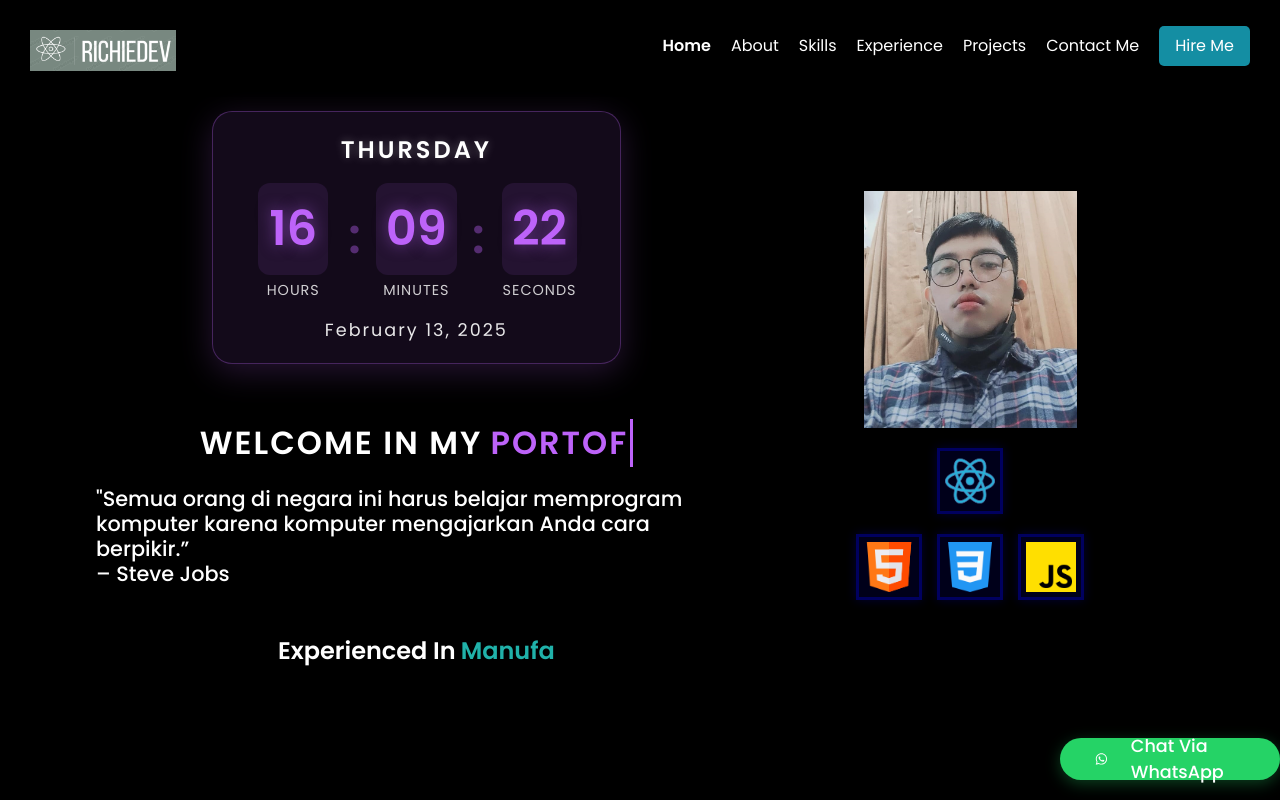
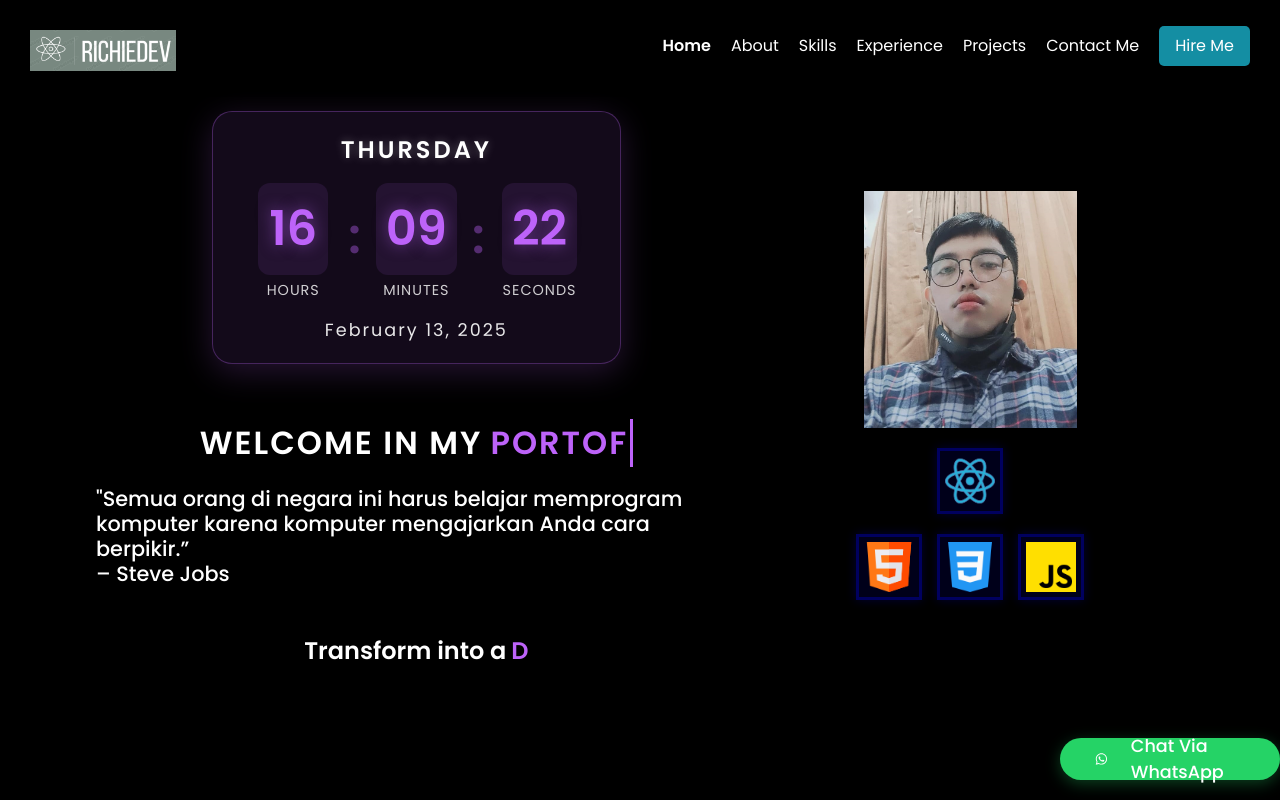
Before and after one commit to rio-damanik/react-portofolios, a React (Create React App) app: page / in a window 1280 px wide. Shown: the top 800 px of the page. Built offline with nearby package versions, Linux system fonts and the light colour scheme.

Commit message:
My Portofolios 25 Fix

```diff
--- a/src/components/TextWrapper/TextWrapper.jsx
+++ b/src/components/TextWrapper/TextWrapper.jsx
@@ -1,11 +1,11 @@
-import React, { useState, useEffect } from 'react';
+import React, { useState, useEffect, useCallback, useMemo } from 'react';
 import './TextWrapper.css';
 
 const TextWrapper = () => {
   const [displayedWord, setDisplayedWord] = useState('');
   const [currentPhraseIndex, setCurrentPhraseIndex] = useState(0);
 
-  const phrases = [
+  const phrases = useMemo(() => [
     {
       prefix: "Experienced In ",
       word: "Manufacturing",
@@ -16,35 +16,35 @@ const TextWrapper = () => {
       word: "Developer",
       type: "purple"
     }
-  ];
+  ], []);
+
+  const typeNextChar = useCallback((charIndex, currentPhrase, timeoutId) => {
+    if (charIndex <= currentPhrase.word.length) {
+      setDisplayedWord(currentPhrase.word.slice(0, charIndex));
+      timeoutId.current = setTimeout(() => {
+        typeNextChar(charIndex + 1, currentPhrase, timeoutId);
+      }, 300);
+    } else {
+      // Wait 2 seconds before switching to next phrase
+      timeoutId.current = setTimeout(() => {
+        setCurrentPhraseIndex((prev) => (prev + 1) % phrases.length);
+        setDisplayedWord('');
+      }, 2000);
+    }
+  }, [phrases.length]);
 
   useEffect(() => {
-    let timeoutId;
+    const timeoutId = { current: null };
     const currentPhrase = phrases[currentPhraseIndex];
-    let charIndex = 0;
 
-    const typeNextChar = () => {
-      if (charIndex <= currentPhrase.word.length) {
-        setDisplayedWord(currentPhrase.word.slice(0, charIndex));
-        charIndex++;
-        timeoutId = setTimeout(typeNextChar, 1000);
-      } else {
-        // Wait 3 seconds before switching to next phrase
-        timeoutId = setTimeout(() => {
-          setCurrentPhraseIndex((prev) => (prev + 1) % phrases.length);
-          setDisplayedWord('');
-        }, 3000);
+    typeNextChar(0, currentPhrase, timeoutId);
+
+    return () => {
+      if (timeoutId.current) {
+        clearTimeout(timeoutId.current);
       }
     };
-
-    typeNextChar();
-
-    return () => {
-      if (timeoutId) {
-        clearTimeout(timeoutId);
-      }
-    };
-  }, [currentPhraseIndex]);
+  }, [currentPhraseIndex, typeNextChar, phrases]);
 
   const currentPhrase = phrases[currentPhraseIndex];
 
--- a/src/components/WelcomeText/WelcomeText.jsx
+++ b/src/components/WelcomeText/WelcomeText.jsx
@@ -1,4 +1,4 @@
-import React, { useState, useEffect } from 'react';
+import React, { useState, useEffect, useCallback } from 'react';
 import './WelcomeText.css';
 
 const WelcomeText = () => {
@@ -8,36 +8,34 @@ const WelcomeText = () => {
   const fullText = welcomeText + highlightText;
 
   // Timing constants in milliseconds
-  const CHAR_DELAY = 300;  // 0.5 seconds between characters
+  const CHAR_DELAY = 300;  // 0.3 seconds between characters
   const PHRASE_DELAY = 2000;  // 2 seconds between phrases
 
-  useEffect(() => {
-    let timeoutId;
-    let charIndex = 0;
-
-    const typeNextChar = () => {
+  const typeText = useCallback((charIndex, timeoutId) => {
     if (charIndex <= fullText.length) {
       setDisplayedText(fullText.slice(0, charIndex));
-        charIndex++;
-        timeoutId = setTimeout(typeNextChar, CHAR_DELAY);
+      timeoutId.current = setTimeout(() => {
+        typeText(charIndex + 1, timeoutId);
+      }, CHAR_DELAY);
     } else {
-        // Reset after 2 seconds
-        timeoutId = setTimeout(() => {
-          charIndex = 0;
+      // Reset after delay
+      timeoutId.current = setTimeout(() => {
         setDisplayedText('');
-          typeNextChar();
+        typeText(0, timeoutId);
       }, PHRASE_DELAY);
     }
-    };
+  }, [fullText, CHAR_DELAY, PHRASE_DELAY]);
 
-    typeNextChar();
+  useEffect(() => {
+    const timeoutId = { current: null };
+    typeText(0, timeoutId);
 
     return () => {
-      if (timeoutId) {
-        clearTimeout(timeoutId);
+      if (timeoutId.current) {
+        clearTimeout(timeoutId.current);
       }
     };
-  }, []);
+  }, [typeText]);
 
   const renderText = () => {
     const displayedNormalText = displayedText.slice(0, welcomeText.length);
```
Lines whose indentation alone changed are shown as unchanged.
